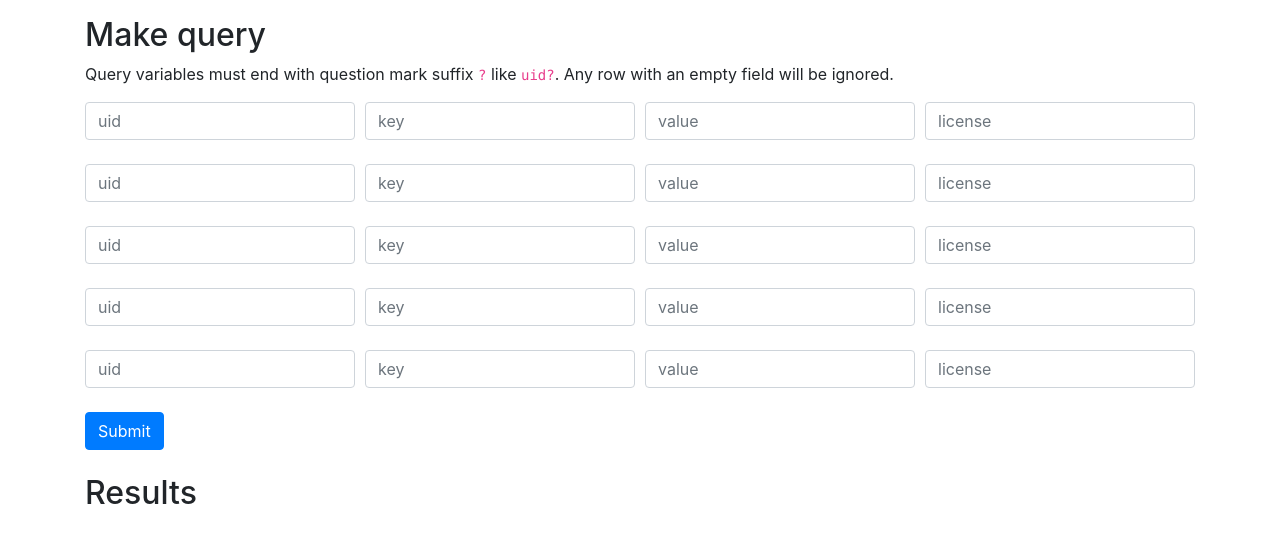
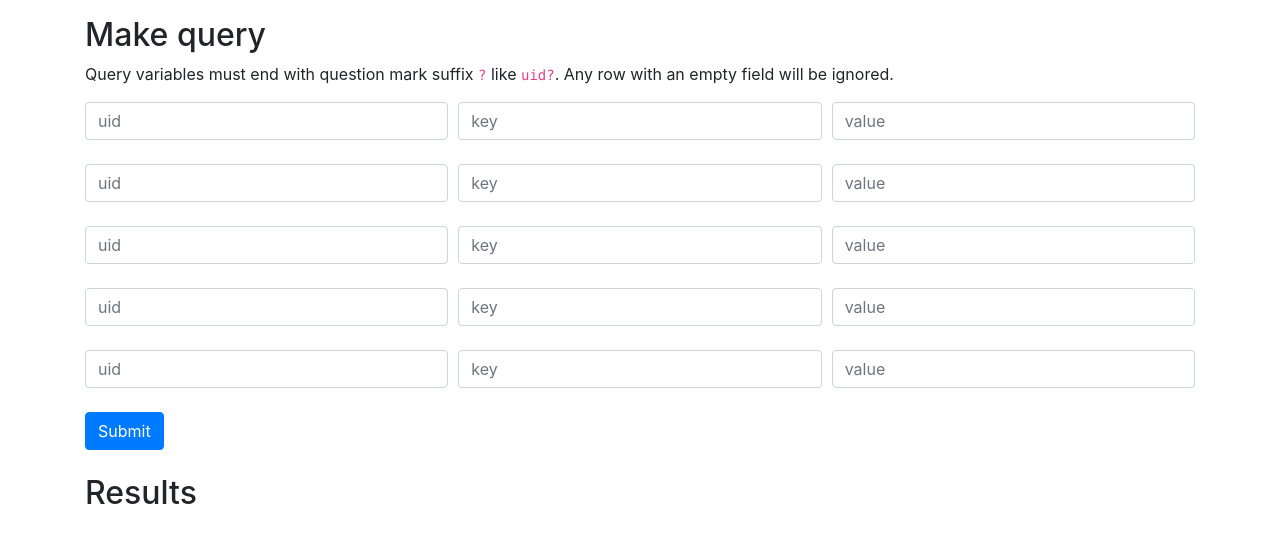
Before and after one commit to amirouche/foundation, a Django app: page /query/ in a window 1280 px wide. Shown: the part 128-671 px from the top of the page. Run offline with Django 3.2, Linux system fonts and the light colour scheme; some libraries are stand-ins or nearby versions.

Commit message:
drop column license.
license might be misleading, it is not always clear whether a triple
can have a license e.g. "orange is a fruit".

If a triple needs a license or provenance attached to it, use a key
named license or provenance.

```diff
--- a/copernic/frontend/templates/change.html
+++ b/copernic/frontend/templates/change.html
@@ -24,9 +24,6 @@
         </div>
         <div class="col">
             {{ change.value }}
-        </div>
-        <div class="col">
-            {{ change.license }}
         </div>
     </div>
     {% empty %}
--- a/copernic/frontend/templates/change_add.html
+++ b/copernic/frontend/templates/change_add.html
@@ -30,11 +30,6 @@
         <textarea name="value" class="form-control" id="value" rows="3"></textarea>
         <small class="form-text text-muted">Can be a number, a boolean (<code>true</code>, <code>false</code>) or some text.  There is no need to wrap text inside double quotes.</small>
     </div>
-    <div class="form-group">
-        <label for="license">License</label>
-        <input name="license" type="text" class="form-control" id="license">
-        <small class="form-text text-muted">Small label of the license.</small>
-    </div>
     <button type="submit" class="btn btn-primary">Submit</button>
 </form>
 
--- a/copernic/frontend/templates/change_delete.html
+++ b/copernic/frontend/templates/change_delete.html
@@ -27,10 +27,6 @@
         <label for="value">Value</label>
         <textarea name="value" class="form-control" id="value" rows="3"></textarea>
     </div>
-    <div class="form-group">
-        <label for="license">License</label>
-        <input name="license" type="text" class="form-control" id="license">
-    </div>
     <button type="submit" class="btn btn-primary">Submit</button>
 </form>
 
--- a/copernic/frontend/templates/query.html
+++ b/copernic/frontend/templates/query.html
@@ -26,9 +26,6 @@
         <div class="col">
             <input name="value0" type="text" class="form-control" placeholder="value" value="{{patterns.value0}}">
         </div>
-        <div class="col">
-            <input name="license0" type="text" class="form-control" placeholder="license" value="{{patterns.license0}}">
-        </div>
     </div>
     <br/>
     <div class="form-row">
@@ -40,9 +37,6 @@
         </div>
         <div class="col">
             <input name="value1" type="text" class="form-control" placeholder="value" value="{{patterns.value1}}">
-        </div>
-        <div class="col">
-            <input name="license1" type="text" class="form-control" placeholder="license" value="{{patterns.license1}}">
         </div>
     </div>
     <br/>
@@ -56,9 +50,6 @@
         <div class="col">
             <input name="value2" type="text" class="form-control" placeholder="value" value="{{patterns.value2}}">
         </div>
-        <div class="col">
-            <input name="license2" type="text" class="form-control" placeholder="license" value="{{patterns.license2}}">
-        </div>
     </div>
     <br/>
     <div class="form-row">
@@ -71,9 +62,6 @@
         <div class="col">
             <input name="value3" type="text" class="form-control" placeholder="value" value="{{patterns.value3}}">
         </div>
-        <div class="col">
-            <input name="license3" type="text" class="form-control" placeholder="license" value="{{patterns.license3}}">
-        </div>
     </div>
     <br/>
     <div class="form-row">
@@ -85,9 +73,6 @@
         </div>
         <div class="col">
             <input name="value4" type="text" class="form-control" placeholder="value" value="{{patterns.value4}}">
-        </div>
-        <div class="col">
-            <input name="license4" type="text" class="form-control" placeholder="license" value="{{patterns.license4}}">
         </div>
     </div>
     <br/>
--- a/copernic/frontend/templates/uid.html
+++ b/copernic/frontend/templates/uid.html
@@ -19,9 +19,6 @@
     <div class="col">
         {{ tuple.value }}
     </div>
-    <div class="col">
-        {{ tuple.license }}
-    </div>
 </div>
 {% empty %}
 <p>nothing, yet!</p>
--- a/copernic/frontend/views.py
+++ b/copernic/frontend/views.py
@@ -22,7 +22,7 @@ fdb.api_version(620)
 db = fdb.open()
 
 
-ITEMS = ['uid', 'key', 'value', 'license']
+ITEMS = ['uid', 'key', 'value']
 
 var = nstore.var
 # nstore contain the latest version snapshot
@@ -50,7 +50,7 @@ def make_query(params):
     for index in range(5):
         index = str(index)
         pattern = []
-        for name in ['uid', 'key', 'value', 'license']:
+        for name in ['uid', 'key', 'value']:
             key = name + index
             try:
                 value = params[key]
@@ -146,7 +146,7 @@ def uid(request, uid):
 
     @fdb.transactional
     def get(tr, uid):
-        out = nstore.FROM(tr, uid, var('key'), var('value'), var('license'))
+        out = nstore.FROM(tr, uid, var('key'), var('value'))
         out = list(out)
         return out
 
@@ -183,7 +183,7 @@ def change(request, changeid):
         # TODO: move the vnstore
         out = vnstore._tuples.FROM(
             tr,
-            var('uid'), var('key'), var('value'), var('license'), var('alive'), changeid
+            var('uid'), var('key'), var('value'), var('alive'), changeid
         )
         out = list(out)
         return out
@@ -248,18 +248,13 @@ def change_add(request, changeid):
                     value = True
         # value is something interesting
         assert isinstance(value, (UUID, int, bool, str))
-        # get the license
-        license = request.POST['license']
-        license = license.strip()
-        if not license:
-            return HttpResponseBadRequest()
 
         @fdb.transactional
-        def add(tr, uid, key, value, license):
+        def add(tr, uid, key, value):
             vnstore.change_continue(tr, change.changeid)
-            vnstore.add(tr, uid, key, value, license)
+            vnstore.add(tr, uid, key, value)
 
-        add(db, uid, key, value, license)
+        add(db, uid, key, value)
 
         return redirect('/change/{}'.format(changeid))
     else:
@@ -307,19 +302,12 @@ def change_delete(request, changeid):
         # value is something interesting
         assert isinstance(value, (UUID, int, bool, str))
 
-        # get the license
-        license = request.POST['license']
-        license = license.strip()
-        if not license:
-            return HttpResponseBadRequest()
-        license = license.upper()
+        @fdb.transactional
+        def delete(tr, uid, key, value):
+            vnstore.change_continue(tr, change.changeid)
+            vnstore.delete(tr, uid, key, value)
 
-        @fdb.transactional
-        def delete(tr, uid, key, value, license):
-            vnstore.change_continue(tr, change.changeid)
-            vnstore.delete(tr, uid, key, value, license)
-
-        delete(db, uid, key, value, license)
+        delete(db, uid, key, value)
 
         return redirect('/change/{}'.format(changeid))
     else:
@@ -334,7 +322,7 @@ def change_import(request, changeid):
         return render(request, 'change_import.html', dict(changeid=changeid))
     elif request.method == 'POST':
         file = request.FILES['file']
-        print(file)
+
         @fdb.transactional
         def save(tr, changeid, file):
             for line in file:
@@ -342,12 +330,12 @@ def change_import(request, changeid):
                 line = line.strip().decode('utf-8')
                 if not line:
                     continue
-                quad = json.loads(line)
+                triple = json.loads(line)
 
-                if (not isinstance(quad, list)) and len(quad) != 4:
+                if (not isinstance(triple, list)) and len(triple) != 3:
                     return HttpResponseBadRequest('Wrong format')
-                print(quad)
-                uid, key, value, license = quad
+
+                uid, key, value = triple
 
                 uid = uid.strip()
                 if not uid:
@@ -376,13 +364,9 @@ def change_import(request, changeid):
                 # value is something interesting
                 assert isinstance(value, (UUID, int, bool, str))
 
-                license = license.strip().upper()
-                if not license:
-                    return HttpResponseBadRequest('wrong license: {}'.format(license))
+                vnstore.change_continue(tr, changeid)
 
-                vnstore.change_continue(tr, changeid)
-                print(uid, key, value, license)
-                vnstore.add(tr, uid, key, value, license)
+                vnstore.add(tr, uid, key, value)
 
             return redirect('/change/{}/'.format(changeid))
 
@@ -412,14 +396,14 @@ def change_apply(request, changeid):
         # apply changes to snapshot
         changes = vnstore._tuples.FROM(
             tr,
-            var('uid'), var('key'), var('value'), var('license'), var('alive'), changeid
+            var('uid'), var('key'), var('value'), var('alive'), changeid
         )
         for change in changes:
             if change['alive']:
                 op = nstore.add
             else:
                 op = nstore.delete
-            op(tr, change['uid'], change['key'], change['value'], change['license'])
+            op(tr, change['uid'], change['key'], change['value'])
 
 
     apply(db, change, changeid)
```
